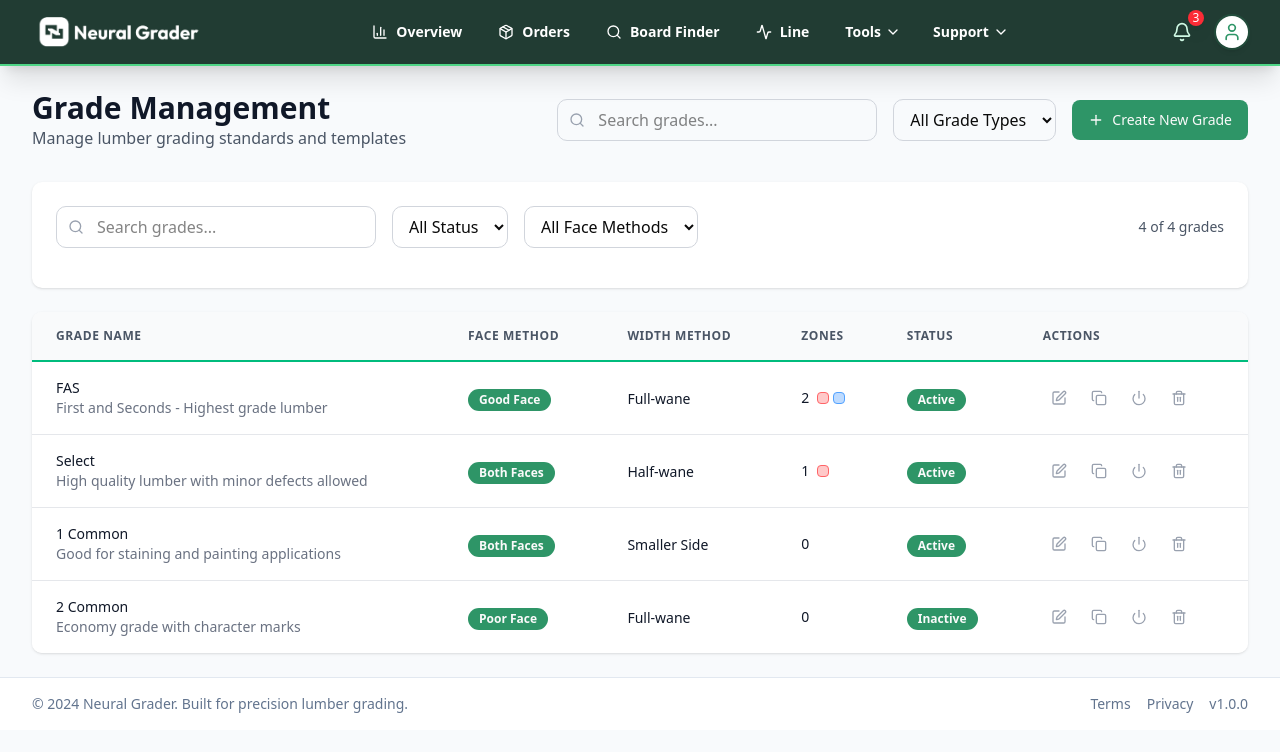
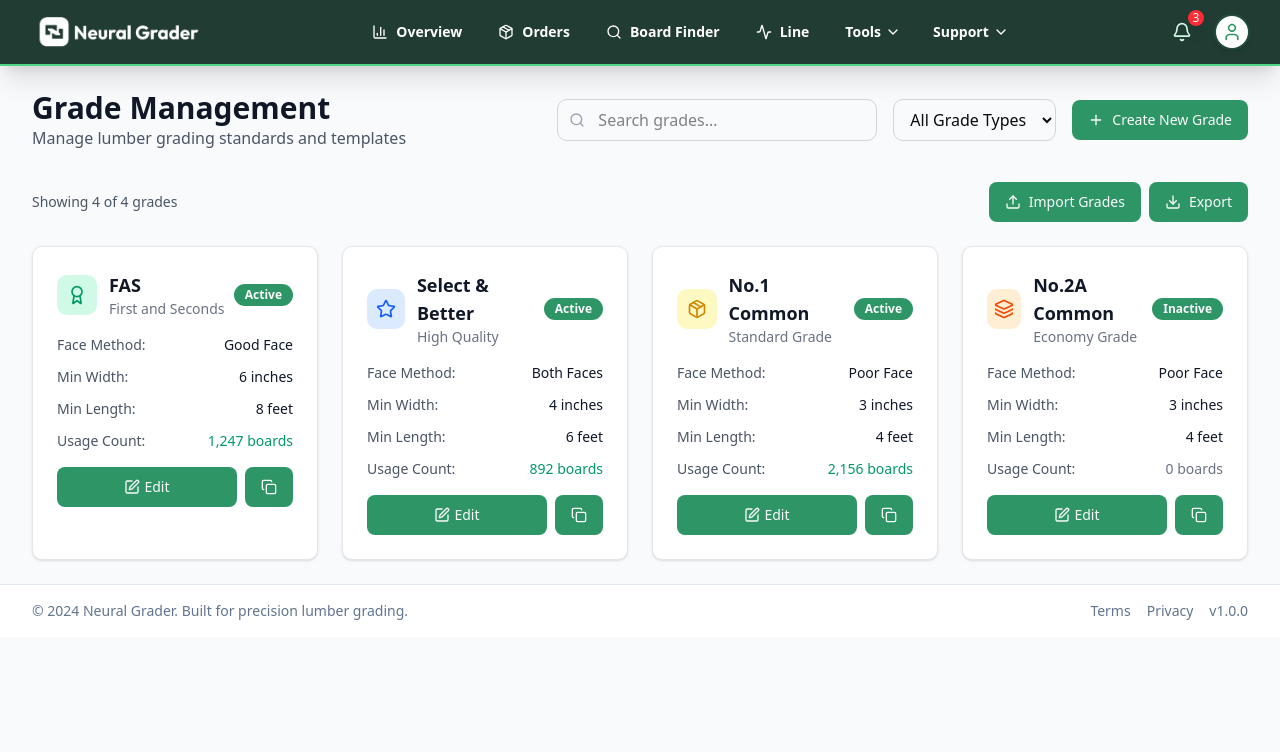
Before and after one commit to erbarraud/NG-V3, a Vue app: page /grade-management in a window 1280 px wide. Shown: the top 752 px of the page. Built offline with nearby package versions, Linux system fonts and the light colour scheme.

Commit message:
Add grade cards grid to Grade Management

```diff
--- a/src/views/GradeManagement.vue
+++ b/src/views/GradeManagement.vue
@@ -40,146 +40,287 @@
     </div>
 
     <!-- Grade List View -->
-    <div v-if="currentView === 'list'" class="space-y-6">
-      <!-- Search and Filters -->
-      <div class="bg-white rounded-lg shadow p-6">
+    <!-- Loading State -->
+    <div v-if="isLoading" class="space-y-6">
+      <div class="grid grid-cols-1 md:grid-cols-2 lg:grid-cols-3 xl:grid-cols-4 gap-6">
+        <LoadingSkeleton variant="card" v-for="i in 8" :key="i" />
+      </div>
+    </div>
+
+    <!-- Grade Cards Grid -->
+    <div v-else-if="currentView === 'list'" class="space-y-6">
+      <!-- Results Summary -->
+      <div class="flex items-center justify-between">
+        <div class="text-sm text-gray-600">
+          Showing {{ filteredGrades.length }} of {{ grades.length }} grades
+        </div>
+        <div class="flex items-center space-x-2">
+          <Button variant="outline" size="sm">
+            <Upload class="w-4 h-4 mr-2" />
+            Import Grades
+          </Button>
+          <Button variant="outline" size="sm">
+            <Download class="w-4 h-4 mr-2" />
+            Export
+          </Button>
+        </div>
+      </div>
+
+      <!-- Grade Cards Grid -->
+      <div class="grid grid-cols-1 md:grid-cols-2 lg:grid-cols-3 xl:grid-cols-4 gap-6">
+        <!-- FAS Grade Card -->
+        <div class="bg-white rounded-lg shadow-sm border border-gray-200 hover:shadow-md transition-shadow duration-200">
+          <div class="p-6">
             <div class="flex items-center justify-between mb-4">
-          <div class="flex items-center space-x-4">
-            <div class="relative">
-              <Search class="w-4 h-4 text-gray-400 absolute left-3 top-1/2 transform -translate-y-1/2" />
-              <input
-                v-model="searchQuery"
-                type="text"
-                placeholder="Search grades..."
-                class="pl-10 pr-3 py-2 border border-gray-300 rounded-lg w-80 focus:ring-2 focus:ring-emerald-500 focus:border-emerald-500"
-              />
+              <div class="flex items-center space-x-3">
+                <div class="w-10 h-10 bg-emerald-100 rounded-lg flex items-center justify-center">
+                  <Award class="w-5 h-5 text-emerald-600" />
                 </div>
-            <select
-              v-model="statusFilter"
-              class="border border-gray-300 rounded-lg px-3 py-2 focus:ring-2 focus:ring-emerald-500 focus:border-emerald-500"
-            >
-              <option value="">All Status</option>
-              <option value="active">Active</option>
-              <option value="inactive">Inactive</option>
-            </select>
-            <select
-              v-model="faceMethodFilter"
-              class="border border-gray-300 rounded-lg px-3 py-2 focus:ring-2 focus:ring-emerald-500 focus:border-emerald-500"
-            >
-              <option value="">All Face Methods</option>
-              <option value="good">Good Face</option>
-              <option value="poor">Poor Face</option>
-              <option value="both">Both Faces</option>
-            </select>
+                <div>
+                  <h3 class="text-lg font-semibold text-gray-900">FAS</h3>
+                  <p class="text-sm text-gray-500">First and Seconds</p>
                 </div>
-          <div class="text-sm text-gray-600">
-            {{ filteredGrades.length }} of {{ grades.length }} grades
+              </div>
+              <Badge variant="default" class="text-xs">Active</Badge>
+            </div>
+
+            <div class="space-y-3 mb-4">
+              <div class="flex items-center justify-between text-sm">
+                <span class="text-gray-600">Face Method:</span>
+                <span class="font-medium text-gray-900">Good Face</span>
+              </div>
+              <div class="flex items-center justify-between text-sm">
+                <span class="text-gray-600">Min Width:</span>
+                <span class="font-medium text-gray-900">6 inches</span>
+              </div>
+              <div class="flex items-center justify-between text-sm">
+                <span class="text-gray-600">Min Length:</span>
+                <span class="font-medium text-gray-900">8 feet</span>
+              </div>
+              <div class="flex items-center justify-between text-sm">
+                <span class="text-gray-600">Usage Count:</span>
+                <span class="font-medium text-emerald-600">1,247 boards</span>
+              </div>
+            </div>
+
+            <div class="flex items-center space-x-2">
+              <Button variant="outline" size="sm" class="flex-1" @click="editGrade(grades[0])">
+                <Edit class="w-4 h-4 mr-1" />
+                Edit
+              </Button>
+              <Button variant="ghost" size="sm" @click="cloneGrade(grades[0])">
+                <Copy class="w-4 h-4" />
+              </Button>
             </div>
           </div>
         </div>
 
-      <!-- Grades Table -->
-      <div class="bg-white rounded-lg shadow overflow-hidden">
-        <table class="min-w-full divide-y divide-gray-200">
-          <thead class="bg-gray-50">
-            <tr>
-              <th class="px-6 py-4 text-left text-xs font-bold text-gray-600 uppercase tracking-wider border-b-2 border-emerald-500">
-                Grade Name
-              </th>
-              <th class="px-6 py-4 text-left text-xs font-bold text-gray-600 uppercase tracking-wider border-b-2 border-emerald-500">
-                Face Method
-              </th>
-              <th class="px-6 py-4 text-left text-xs font-bold text-gray-600 uppercase tracking-wider border-b-2 border-emerald-500">
-                Width Method
-              </th>
-              <th class="px-6 py-4 text-left text-xs font-bold text-gray-600 uppercase tracking-wider border-b-2 border-emerald-500">
-                Zones
-              </th>
-              <th class="px-6 py-4 text-left text-xs font-bold text-gray-600 uppercase tracking-wider border-b-2 border-emerald-500">
-                Status
-              </th>
-              <th class="px-6 py-4 text-left text-xs font-bold text-gray-600 uppercase tracking-wider border-b-2 border-emerald-500">
-                Actions
-              </th>
-            </tr>
-          </thead>
-          <tbody class="bg-white divide-y divide-gray-200">
-            <tr v-for="grade in filteredGrades" :key="grade.id" class="hover:bg-emerald-50 transition-colors duration-150">
-              <td class="px-6 py-4 whitespace-nowrap">
-                <div class="flex items-center">
+        <!-- Select & Better Grade Card -->
+        <div class="bg-white rounded-lg shadow-sm border border-gray-200 hover:shadow-md transition-shadow duration-200">
+          <div class="p-6">
+            <div class="flex items-center justify-between mb-4">
+              <div class="flex items-center space-x-3">
+                <div class="w-10 h-10 bg-blue-100 rounded-lg flex items-center justify-center">
+                  <Star class="w-5 h-5 text-blue-600" />
+                </div>
                 <div>
-                    <div class="text-sm font-medium text-gray-900">{{ grade.name }}</div>
-                    <div class="text-sm text-gray-500">{{ grade.description }}</div>
+                  <h3 class="text-lg font-semibold text-gray-900">Select & Better</h3>
+                  <p class="text-sm text-gray-500">High Quality</p>
                 </div>
               </div>
-              </td>
-              <td class="px-6 py-4 whitespace-nowrap">
-                <Badge :variant="getFaceMethodVariant(grade.faceMethod)" class="text-xs">
-                  {{ getFaceMethodLabel(grade.faceMethod) }}
-                </Badge>
-              </td>
-              <td class="px-6 py-4 whitespace-nowrap">
-                <span class="text-sm text-gray-900">{{ getWidthMethodLabel(grade.widthMethod) }}</span>
-              </td>
-              <td class="px-6 py-4 whitespace-nowrap">
-                <div class="flex items-center space-x-2">
-                  <span class="text-sm font-medium text-gray-900">{{ grade.zones?.length || 0 }}</span>
-                  <div class="flex space-x-1">
-                    <div
-                      v-for="(zone, index) in grade.zones?.slice(0, 3)"
-                      :key="zone.id"
-                      :class="[
-                        'w-3 h-3 rounded border',
-                        getZoneColor(index)
-                      ]"
-                      :title="zone.name"
-                    ></div>
-                    <span v-if="grade.zones?.length > 3" class="text-xs text-gray-500">
-                      +{{ grade.zones.length - 3 }}
-                    </span>
+              <Badge variant="default" class="text-xs">Active</Badge>
+            </div>
+
+            <div class="space-y-3 mb-4">
+              <div class="flex items-center justify-between text-sm">
+                <span class="text-gray-600">Face Method:</span>
+                <span class="font-medium text-gray-900">Both Faces</span>
+              </div>
+              <div class="flex items-center justify-between text-sm">
+                <span class="text-gray-600">Min Width:</span>
+                <span class="font-medium text-gray-900">4 inches</span>
+              </div>
+              <div class="flex items-center justify-between text-sm">
+                <span class="text-gray-600">Min Length:</span>
+                <span class="font-medium text-gray-900">6 feet</span>
+              </div>
+              <div class="flex items-center justify-between text-sm">
+                <span class="text-gray-600">Usage Count:</span>
+                <span class="font-medium text-emerald-600">892 boards</span>
               </div>
             </div>
-              </td>
-              <td class="px-6 py-4 whitespace-nowrap">
+
+            <div class="flex items-center space-x-2">
+              <Button variant="outline" size="sm" class="flex-1" @click="editGrade(grades[1])">
+                <Edit class="w-4 h-4 mr-1" />
+                Edit
+              </Button>
+              <Button variant="ghost" size="sm" @click="cloneGrade(grades[1])">
+                <Copy class="w-4 h-4" />
+              </Button>
+            </div>
+          </div>
+        </div>
+
+        <!-- No.1 Common Grade Card -->
+        <div class="bg-white rounded-lg shadow-sm border border-gray-200 hover:shadow-md transition-shadow duration-200">
+          <div class="p-6">
+            <div class="flex items-center justify-between mb-4">
+              <div class="flex items-center space-x-3">
+                <div class="w-10 h-10 bg-yellow-100 rounded-lg flex items-center justify-center">
+                  <Package class="w-5 h-5 text-yellow-600" />
+                </div>
+                <div>
+                  <h3 class="text-lg font-semibold text-gray-900">No.1 Common</h3>
+                  <p class="text-sm text-gray-500">Standard Grade</p>
+                </div>
+              </div>
+              <Badge variant="default" class="text-xs">Active</Badge>
+            </div>
+
+            <div class="space-y-3 mb-4">
+              <div class="flex items-center justify-between text-sm">
+                <span class="text-gray-600">Face Method:</span>
+                <span class="font-medium text-gray-900">Poor Face</span>
+              </div>
+              <div class="flex items-center justify-between text-sm">
+                <span class="text-gray-600">Min Width:</span>
+                <span class="font-medium text-gray-900">3 inches</span>
+              </div>
+              <div class="flex items-center justify-between text-sm">
+                <span class="text-gray-600">Min Length:</span>
+                <span class="font-medium text-gray-900">4 feet</span>
+              </div>
+              <div class="flex items-center justify-between text-sm">
+                <span class="text-gray-600">Usage Count:</span>
+                <span class="font-medium text-emerald-600">2,156 boards</span>
+              </div>
+            </div>
+
+            <div class="flex items-center space-x-2">
+              <Button variant="outline" size="sm" class="flex-1" @click="editGrade(grades[2])">
+                <Edit class="w-4 h-4 mr-1" />
+                Edit
+              </Button>
+              <Button variant="ghost" size="sm" @click="cloneGrade(grades[2])">
+                <Copy class="w-4 h-4" />
+              </Button>
+            </div>
+          </div>
+        </div>
+
+        <!-- No.2A Common Grade Card -->
+        <div class="bg-white rounded-lg shadow-sm border border-gray-200 hover:shadow-md transition-shadow duration-200">
+          <div class="p-6">
+            <div class="flex items-center justify-between mb-4">
+              <div class="flex items-center space-x-3">
+                <div class="w-10 h-10 bg-orange-100 rounded-lg flex items-center justify-center">
+                  <Layers class="w-5 h-5 text-orange-600" />
+                </div>
+                <div>
+                  <h3 class="text-lg font-semibold text-gray-900">No.2A Common</h3>
+                  <p class="text-sm text-gray-500">Economy Grade</p>
+                </div>
+              </div>
+              <Badge variant="secondary" class="text-xs">Inactive</Badge>
+            </div>
+
+            <div class="space-y-3 mb-4">
+              <div class="flex items-center justify-between text-sm">
+                <span class="text-gray-600">Face Method:</span>
+                <span class="font-medium text-gray-900">Poor Face</span>
+              </div>
+              <div class="flex items-center justify-between text-sm">
+                <span class="text-gray-600">Min Width:</span>
+                <span class="font-medium text-gray-900">3 inches</span>
+              </div>
+              <div class="flex items-center justify-between text-sm">
+                <span class="text-gray-600">Min Length:</span>
+                <span class="font-medium text-gray-900">4 feet</span>
+              </div>
+              <div class="flex items-center justify-between text-sm">
+                <span class="text-gray-600">Usage Count:</span>
+                <span class="font-medium text-gray-500">0 boards</span>
+              </div>
+            </div>
+
+            <div class="flex items-center space-x-2">
+              <Button variant="outline" size="sm" class="flex-1" @click="editGrade(grades[3])">
+                <Edit class="w-4 h-4 mr-1" />
+                Edit
+              </Button>
+              <Button variant="ghost" size="sm" @click="cloneGrade(grades[3])">
+                <Copy class="w-4 h-4" />
+              </Button>
+            </div>
+          </div>
+        </div>
+
+        <!-- Additional Grade Cards (filtered results) -->
+        <div
+          v-for="grade in filteredGrades.slice(4)"
+          :key="grade.id"
+          class="bg-white rounded-lg shadow-sm border border-gray-200 hover:shadow-md transition-shadow duration-200"
+        >
+          <div class="p-6">
+            <div class="flex items-center justify-between mb-4">
+              <div class="flex items-center space-x-3">
+                <div class="w-10 h-10 bg-gray-100 rounded-lg flex items-center justify-center">
+                  <FileText class="w-5 h-5 text-gray-600" />
+                </div>
+                <div>
+                  <h3 class="text-lg font-semibold text-gray-900">{{ grade.name }}</h3>
+                  <p class="text-sm text-gray-500">{{ grade.description }}</p>
+                </div>
+              </div>
               <Badge :variant="grade.isActive ? 'default' : 'secondary'" class="text-xs">
                 {{ grade.isActive ? 'Active' : 'Inactive' }}
               </Badge>
-              </td>
-              <td class="px-6 py-4 whitespace-nowrap text-right text-sm font-medium">
+            </div>
+
+            <div class="space-y-3 mb-4">
+              <div class="flex items-center justify-between text-sm">
+                <span class="text-gray-600">Face Method:</span>
+                <span class="font-medium text-gray-900">{{ getFaceMethodLabel(grade.faceMethod) }}</span>
+              </div>
+              <div class="flex items-center justify-between text-sm">
+                <span class="text-gray-600">Width Method:</span>
+                <span class="font-medium text-gray-900">{{ getWidthMethodLabel(grade.widthMethod) }}</span>
+              </div>
+              <div class="flex items-center justify-between text-sm">
+                <span class="text-gray-600">Zones:</span>
+                <span class="font-medium text-gray-900">{{ grade.zones?.length || 0 }}</span>
+              </div>
+              <div class="flex items-center justify-between text-sm">
+                <span class="text-gray-600">Usage Count:</span>
+                <span class="font-medium text-emerald-600">{{ Math.floor(Math.random() * 1000) }} boards</span>
+              </div>
+            </div>
+
             <div class="flex items-center space-x-2">
-                  <button
-                    @click="editGrade(grade)"
-                    class="p-2 text-gray-400 hover:text-blue-600 hover:bg-blue-50 rounded-lg transition-colors"
-                    title="Edit Grade"
-                  >
-                    <Edit class="w-4 h-4" />
-                  </button>
-                  <button
-                    @click="cloneGrade(grade)"
-                    class="p-2 text-gray-400 hover:text-green-600 hover:bg-green-50 rounded-lg transition-colors"
-                    title="Clone Grade"
-                  >
+              <Button variant="outline" size="sm" class="flex-1" @click="editGrade(grade)">
+                <Edit class="w-4 h-4 mr-1" />
+                Edit
+              </Button>
+              <Button variant="ghost" size="sm" @click="cloneGrade(grade)">
                 <Copy class="w-4 h-4" />
-                  </button>
-                  <button
-                    @click="toggleGradeStatus(grade)"
-                    class="p-2 text-gray-400 hover:text-yellow-600 hover:bg-yellow-50 rounded-lg transition-colors"
-                    :title="grade.isActive ? 'Deactivate' : 'Activate'"
-                  >
-                    <Power class="w-4 h-4" />
-                  </button>
-                  <button
-                    @click="deleteGrade(grade)"
-                    class="p-2 text-gray-400 hover:text-red-600 hover:bg-red-50 rounded-lg transition-colors"
-                    title="Delete Grade"
-                  >
-                    <Trash2 class="w-4 h-4" />
-                  </button>
+              </Button>
             </div>
-              </td>
-            </tr>
-          </tbody>
-        </table>
+          </div>
+        </div>
+
+        <!-- Empty State for No Results -->
+        <div v-if="filteredGrades.length === 0" class="col-span-full">
+          <div class="text-center py-12">
+            <FileText class="w-16 h-16 text-gray-300 mx-auto mb-4" />
+            <h3 class="text-lg font-medium text-gray-900 mb-2">No grades found</h3>
+            <p class="text-gray-500 mb-4">Try adjusting your search or filters</p>
+            <Button @click="clearFilters">
+              <X class="w-4 h-4 mr-2" />
+              Clear Filters
+            </Button>
+          </div>
+        </div>
       </div>
     </div>
 
@@ -681,11 +822,14 @@
 <script setup>
 import { ref, computed, onMounted } from 'vue'
 import {
-  Plus, Search, Edit, Copy, Power, Trash2, ArrowLeft, Eye, Save, Upload,
+  Plus, Search, Edit, Copy, Power, Trash2, ArrowLeft, Eye, Save, Upload, Download,
   Grid, Layers, ChevronUp, ChevronDown, X
 } from 'lucide-vue-next'
+import { Award, Star, Package, FileText } from 'lucide-vue-next'
 import Button from '@/components/ui/button.vue'
 import Badge from '@/components/ui/badge.vue'
+import LoadingSkeleton from '@/components/ui/loading-skeleton.vue'
+import { useAsyncState } from '@/composables/useAsyncState.js'
 
 // Component state
 const currentView = ref('list') // 'list' or 'form'
@@ -695,11 +839,18 @@ const selectedZone = ref(null)
 const selectedRuleZone = ref('overall')
 const showGrid = ref(true)
 const showImportModal = ref(false)
+const isLoading = ref(false)
 
 // Search and filters
 const searchQuery = ref('')
 const statusFilter = ref('')
 const faceMethodFilter = ref('')
+
+const clearFilters = () => {
+  searchQuery.value = ''
+  statusFilter.value = ''
+  faceMethodFilter.value = ''
+}
 
 // Canvas dimensions
 const canvasWidth = ref(400)
@@ -1126,6 +1277,10 @@ const getZoneColorHex = (index) => {
 }
 
 onMounted(() => {
-  // Initialize component
+  // Simulate loading state
+  isLoading.value = true
+  setTimeout(() => {
+    isLoading.value = false
+  }, 800)
 })
 </script>
```
Lines whose indentation alone changed are shown as unchanged.
